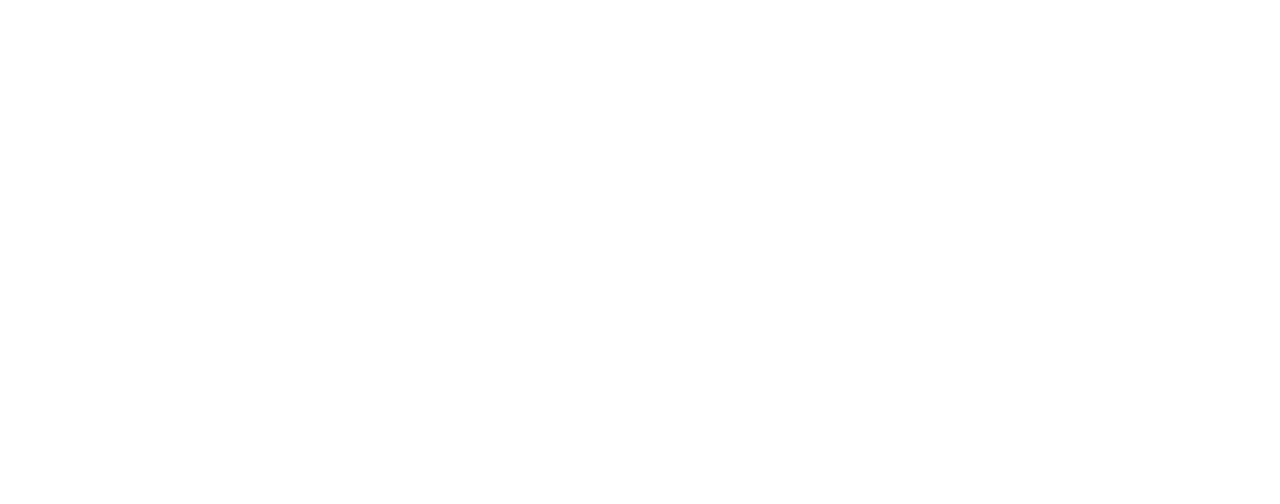
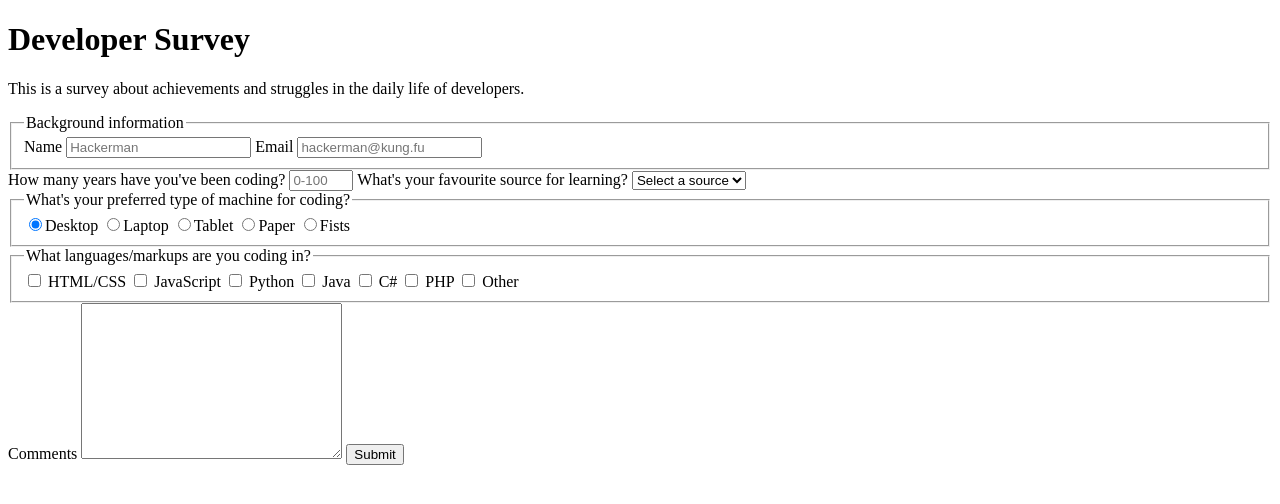
Before and after one commit to femtearenan/fCC-survey, a plain HTML site: page index.html in a window 1280 px wide. Drawn offline with Linux system fonts and the light colour scheme.

Commit message:
All basic elements are in place

```diff
--- a/index.html
+++ b/index.html
@@ -3,9 +3,82 @@
 <head>
     <meta charset="UTF-8">
     <meta name="viewport" content="width=device-width, initial-scale=1.0">
-    <title>Document</title>
+    <title>Survey example</title>
 </head>
 <body>
+    <header>
+        <h1 id="title">Developer Survey</h1>
+        <p id="description">This is a survey about achievements and struggles in the daily life of developers.</p>
+    </header>
+    <main>
+        <form id="survey-form" action="" method="get">
 
+            <fieldset>
+                <legend>Background information</legend>
+
+                <label id="name-label" for="name">Name</label>
+                <input type="text" name="name" id="name" placeholder="Hackerman">
+
+                <label id="email-label" for="email">Email</label>
+                <input type="email" name="email" id="email" placeholder="hackerman@kung.fu">
+
+            </fieldset>
+
+            <label id="number-label" for="number">How many years have you've been coding?</label>
+            <input type="number" name="number" id="number" min="0" max="100" placeholder="0-100">
+
+            <label for="dropdown">What's your favourite source for learning?</label>
+            <select name="dropdown" id="dropdown">
+                <option value="" disabled selected>Select a source</option>
+                <option value="book">Books</option>
+                <option value="bootcamp">Bootcamp</option>
+                <option value="school">School</option>
+                <option value="blog">Blogs</option>
+                <option value="tutorial">Tutorials</option>
+                <option value="online course">Online Course</option>
+                <option value="movies">Kung Fury</option>
+                <option value="other">Other</option>
+            </select>
+
+            <fieldset>
+                <legend>What's your preferred type of machine for coding?</legend>
+                <input type="radio" name="radio-option" value="desktop" checked>Desktop
+                <input type="radio" name="radio-option" value="laptop">Laptop
+                <input type="radio" name="radio-option" value="tablet">Tablet
+                <input type="radio" name="radio-option" value="paper">Paper
+                <input type="radio" name="radio-option" value="fists">Fists
+            </fieldset>
+
+            <fieldset id="language-choice">
+                <legend>What languages/markups are you coding in?</legend>
+                <input type="checkbox" id="chb-html" name="language" value="html" >
+                <label for="chb-html">HTML/CSS</label>
+
+                <input type="checkbox" id="chb-js" name="language" value="js" >
+                <label for="chb-js">JavaScript</label>
+
+                <input type="checkbox" id="chb-py" name="language" value="py" >
+                <label for="chb-py">Python</label>
+
+                <input type="checkbox" id="chb-java" name="language" value="java" >
+                <label for="chb-java">Java</label>
+
+                <input type="checkbox" id="chb-csh" name="language" value="csh" >
+                <label for="chb-csh">C#</label>
+
+                <input type="checkbox" id="chb-php" name="language" value="php" >
+                <label for="chb-php">PHP</label>
+
+                <input type="checkbox" id="chb-other" name="language" value="other" >
+                <label for="chb-php">Other</label>
+            </fieldset>
+
+            <label for="comments">Comments</label>
+            <textarea name="comments" id="comments" cols="30" rows="10"></textarea>
+
+            <button id="submit" type="submit">Submit</button>
+        </form>
+    </main>
+     <!-- script src="https://cdn.freecodecamp.org/testable-projects-fcc/v1/bundle.js"></script -->
 </body>
 </html>
```
